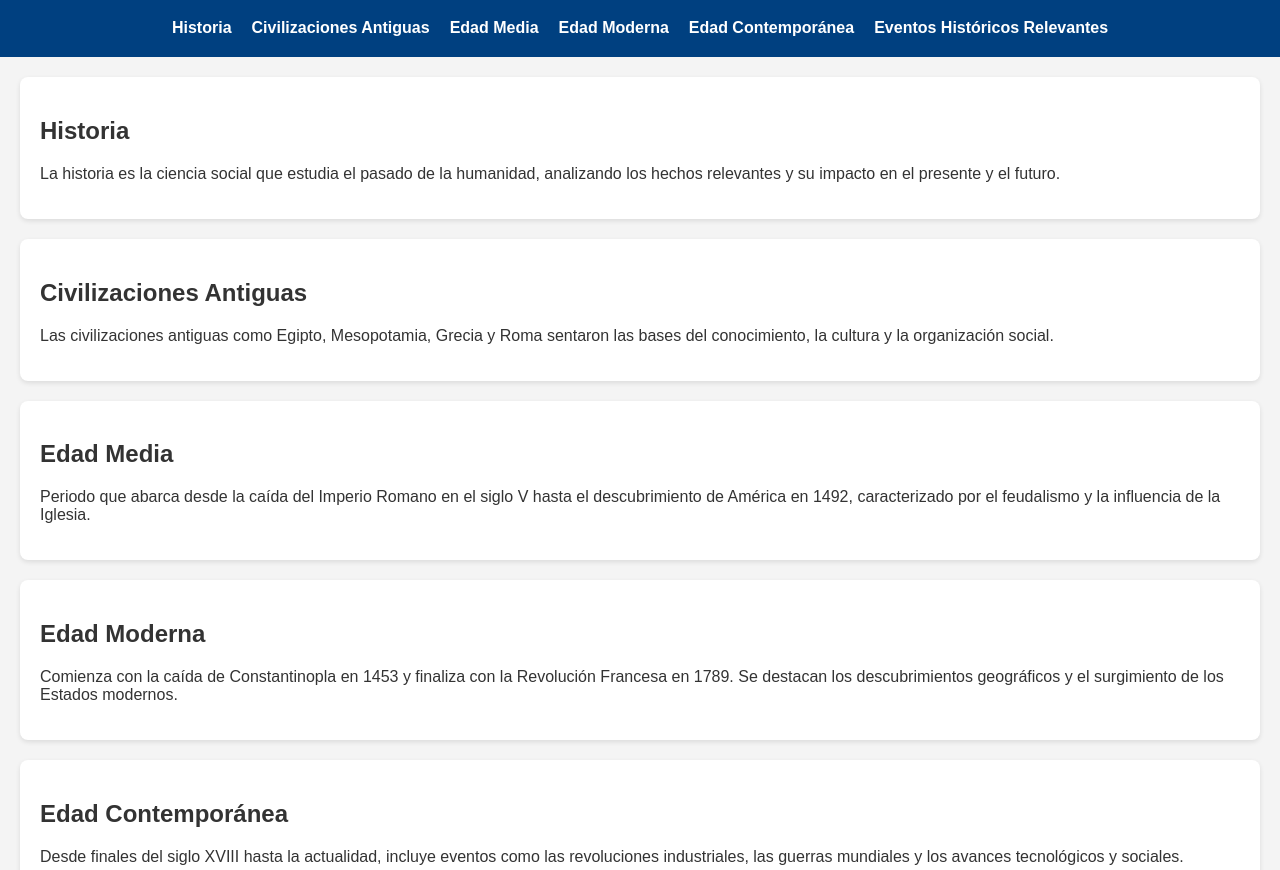
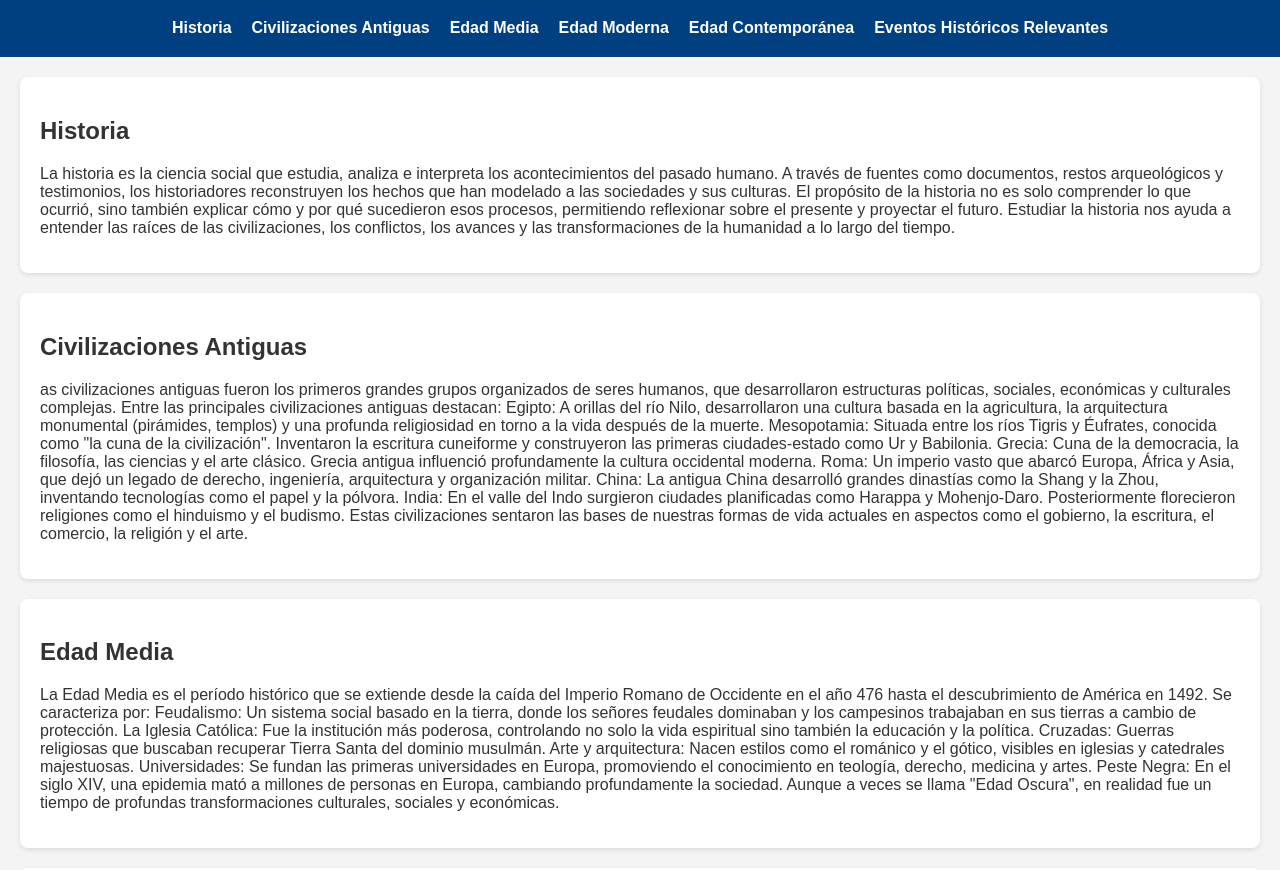
Before and after one commit to enzzo7770/proyecto-historia-, a plain HTML site: page index.html in a window 1280 px wide. Shown: the part 81-951 px from the top of the page. Drawn offline with Linux system fonts and the light colour scheme.

Commit message:
Add files via upload

```diff
--- a/index.html
+++ b/index.html
@@ -89,27 +89,86 @@
     <main>
         <section id="historia">
             <h2>Historia</h2>
-            <p>La historia es la ciencia social que estudia el pasado de la humanidad, analizando los hechos relevantes y su impacto en el presente y el futuro.</p>
+            <p>La historia es la ciencia social que estudia, analiza e interpreta los acontecimientos del pasado humano. A través de fuentes como documentos, restos arqueológicos y testimonios, los historiadores reconstruyen los hechos que han modelado a las sociedades y sus culturas. El propósito de la historia no es solo comprender lo que ocurrió, sino también explicar cómo y por qué sucedieron esos procesos, permitiendo reflexionar sobre el presente y proyectar el futuro. Estudiar la historia nos ayuda a entender las raíces de las civilizaciones, los conflictos, los avances y las transformaciones de la humanidad a lo largo del tiempo.</p>
         </section>
 
         <section id="civilizaciones">
             <h2>Civilizaciones Antiguas</h2>
-            <p>Las civilizaciones antiguas como Egipto, Mesopotamia, Grecia y Roma sentaron las bases del conocimiento, la cultura y la organización social.</p>
+            <p>as civilizaciones antiguas fueron los primeros grandes grupos organizados de seres humanos, que desarrollaron estructuras políticas, sociales, económicas y culturales complejas.
+                Entre las principales civilizaciones antiguas destacan:
+
+                Egipto: A orillas del río Nilo, desarrollaron una cultura basada en la agricultura, la arquitectura monumental (pirámides, templos) y una profunda religiosidad en torno a la vida después de la muerte.
+
+                Mesopotamia: Situada entre los ríos Tigris y Éufrates, conocida como "la cuna de la civilización". Inventaron la escritura cuneiforme y construyeron las primeras ciudades-estado como Ur y Babilonia.
+
+                Grecia: Cuna de la democracia, la filosofía, las ciencias y el arte clásico. Grecia antigua influenció profundamente la cultura occidental moderna.
+
+                Roma: Un imperio vasto que abarcó Europa, África y Asia, que dejó un legado de derecho, ingeniería, arquitectura y organización militar.
+
+                China: La antigua China desarrolló grandes dinastías como la Shang y la Zhou, inventando tecnologías como el papel y la pólvora.
+
+                India: En el valle del Indo surgieron ciudades planificadas como Harappa y Mohenjo-Daro. Posteriormente florecieron religiones como el hinduismo y el budismo.
+
+                Estas civilizaciones sentaron las bases de nuestras formas de vida actuales en aspectos como el gobierno, la escritura, el comercio, la religión y el arte.</p>
         </section>
 
         <section id="edad-media">
             <h2>Edad Media</h2>
-            <p>Periodo que abarca desde la caída del Imperio Romano en el siglo V hasta el descubrimiento de América en 1492, caracterizado por el feudalismo y la influencia de la Iglesia.</p>
+            <p>La Edad Media es el período histórico que se extiende desde la caída del Imperio Romano de Occidente en el año 476 hasta el descubrimiento de América en 1492. Se caracteriza por:
+
+                Feudalismo: Un sistema social basado en la tierra, donde los señores feudales dominaban y los campesinos trabajaban en sus tierras a cambio de protección.
+
+                La Iglesia Católica: Fue la institución más poderosa, controlando no solo la vida espiritual sino también la educación y la política.
+
+                Cruzadas: Guerras religiosas que buscaban recuperar Tierra Santa del dominio musulmán.
+
+                Arte y arquitectura: Nacen estilos como el románico y el gótico, visibles en iglesias y catedrales majestuosas.
+
+                Universidades: Se fundan las primeras universidades en Europa, promoviendo el conocimiento en teología, derecho, medicina y artes.
+
+                Peste Negra: En el siglo XIV, una epidemia mató a millones de personas en Europa, cambiando profundamente la sociedad.
+
+                Aunque a veces se llama "Edad Oscura", en realidad fue un tiempo de profundas transformaciones culturales, sociales y económicas.</p>
         </section>
 
         <section id="edad-moderna">
             <h2>Edad Moderna</h2>
-            <p>Comienza con la caída de Constantinopla en 1453 y finaliza con la Revolución Francesa en 1789. Se destacan los descubrimientos geográficos y el surgimiento de los Estados modernos.</p>
+            <p>La Edad Moderna abarca aproximadamente desde 1453 (caída de Constantinopla) hasta 1789 (inicio de la Revolución Francesa). Es un período de grandes cambios:
+
+                Renacimiento: Movimiento cultural que renueva las artes, las ciencias y el pensamiento, inspirado en la antigüedad clásica.
+
+                Descubrimientos geográficos: Europa explora y conquista nuevos territorios, como América, África y Asia.
+
+                Reforma y Contrarreforma: Profundos cambios religiosos con Martín Lutero (protestantismo) y la respuesta de la Iglesia Católica.
+
+                Monarquías absolutas: Reyes concentraban todo el poder, como Luis XIV en Francia.
+
+                Revolución científica: Científicos como Galileo, Newton y Copérnico transforman la forma de entender el universo.
+
+                Economía: Comienza el capitalismo comercial, basado en el comercio mundial y las colonias.
+
+                La Edad Moderna sienta las bases de la modernidad, impulsando la ciencia, el pensamiento crítico y los cambios políticos.</p>
         </section>
 
         <section id="edad-contemporanea">
             <h2>Edad Contemporánea</h2>
-            <p>Desde finales del siglo XVIII hasta la actualidad, incluye eventos como las revoluciones industriales, las guerras mundiales y los avances tecnológicos y sociales.</p>
+            <p>La Edad Contemporánea comienza con la Revolución Francesa en 1789 y se extiende hasta nuestros días. Se caracteriza por:
+
+                Revoluciones políticas: Como la independencia de América Latina y las revoluciones liberales en Europa.
+
+                Revolución Industrial: Transformación económica y social basada en el uso de máquinas, fábricas y nuevas fuentes de energía.
+
+                Guerras Mundiales: Dos conflictos devastadores (1914-1918 y 1939-1945) que redefinieron las fronteras políticas y sociales del mundo.
+
+                Descolonización: Tras la Segunda Guerra Mundial, muchos países de África y Asia lograron su independencia.
+
+                Tecnología y globalización: Avances en informática, medicina, comunicaciones y transporte transforman las formas de vida.
+
+                Defensa de los derechos humanos: Movimientos sociales luchan por la igualdad de género, racial y social.
+
+                La Edad Contemporánea es una época de cambios acelerados, innovación y desafíos globales.
+
+                </p>
         </section>
 
         <section id="eventos-historicos-relevantes">
@@ -120,6 +179,7 @@
                 <li>La Independencia de América Latina (1810-1825)</li>
                 <li>La Primera y Segunda Guerra Mundial (1914-1945)</li>
                 <li>La caída del Muro de Berlín (1989)</li>
+                <li>La llegada a la Luna (1969)</li>
             </ul>
         </section>
     </main>
```
